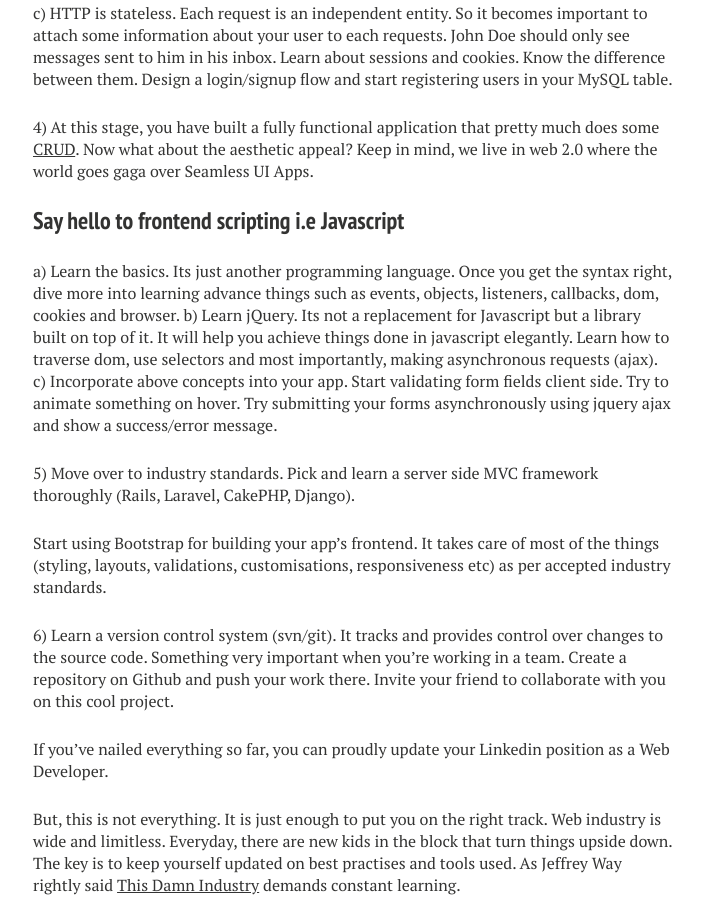
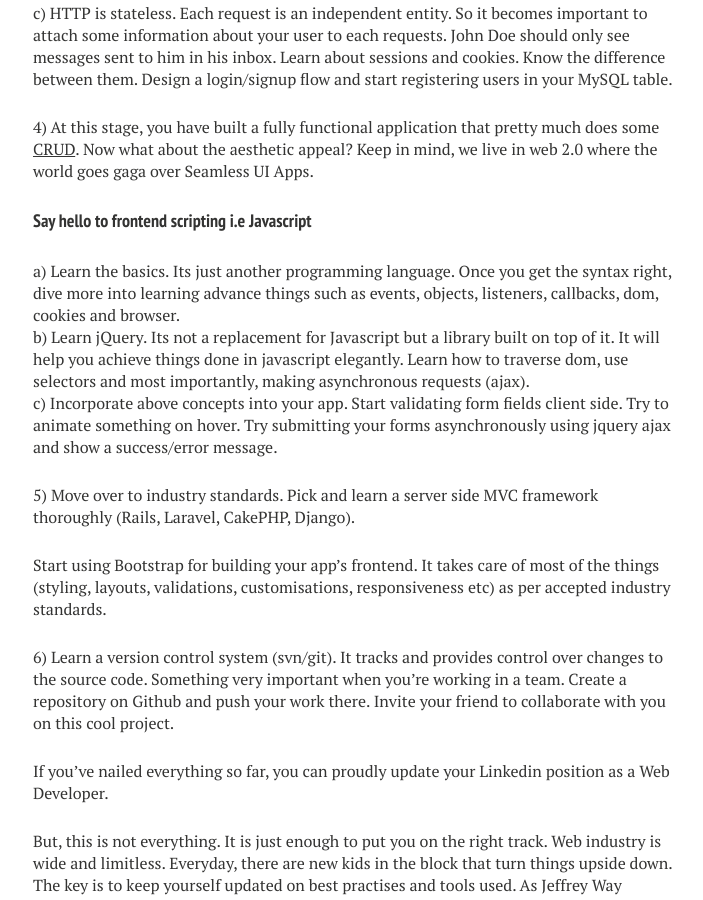
Before and after one commit to niyando/niyando.github.io, a Jekyll site: the page built from _posts/web/2015-07-18-plan-career-in-web-development.markdown, in a window 1280 px wide and 900 px high, scrolled down 1857 px. Shown: the whole window, without its empty margins (287-990 px from the left). Built offline with Jekyll 4.4.1, drawn with Linux system fonts in a browser that asks for light colours; nearby versions of some CDN libraries; comment, search, counter and statistics services are not loaded; some of the changed text lies outside the part shown.

Commit message:
twitter and fb share changes

```diff
--- a/_includes/_social-share.html
+++ b/_includes/_social-share.html
@@ -2,10 +2,10 @@
   <h4>Share on</h4>
   <ul>
     <li>
-      <a href="https://twitter.com/intent/tweet?text={{ site.url }}{{ page.url }}" class="twitter" title="Share on Twitter"><i class="fa fa-twitter"></i><span> Twitter</span></a>
+      <a href="https://twitter.com/intent/tweet?text={{ page.title }}&url={{ site.url }}{{ page.url }}&via=niyando" class="twitter" title="Share on Twitter"><i class="fa fa-twitter"></i><span> Twitter</span></a>
     </li>
     <li>
-      <a href="https://www.facebook.com/sharer/sharer.php?u={{ site.url }}{{ page.url }}" class="facebook" title="Share on Facebook"><i class="fa fa-facebook"></i><span> Facebook</span></a>
+      <a href="javascript:void(0)" class="facebook" title="Share on Facebook" on-click="window.open('https://www.facebook.com/sharer/sharer.php?u={{ site.url }}{{ page.url }}', 'facebook_share', 'height=320, width=640, toolbar=no, menubar=no, scrollbars=no, resizable=no, location=no, directories=no, status=no');"><i class="fa fa-facebook"></i><span> Facebook</span></a>
     </li>
     <li>
       <a href="https://plus.google.com/share?url={{ site.url }}{{ page.url }}" class="google-plus" title="Share on Google Plus"><i class="fa fa-google-plus"></i><span> Google+</span></a>
--- a/_posts/web/2015-07-18-plan-career-in-web-development.markdown
+++ b/_posts/web/2015-07-18-plan-career-in-web-development.markdown
@@ -30,7 +31,7 @@
 
 3) At this point, you should be pretty bored fiddling around your static web page. You've already learnt how to build a form in HTML but have no friggin idea what happens to it when you submit it.
 
-### Welcome to Server Side Scripting.
+#### Welcome to Server Side Scripting.
 
 a) Just to kick start and understand things, start with legacy PHP. You can move to a disciplined MVC framework like Laravel or Ruby on Rails once you get a hang of how web works. Download and install XAMPP. This will setup everything (install php, mysql database and start a apache server locally on your system) for you to get going. Meet your new friend-forever, localhost aka 127.0.0.1
 
@@ -47,10 +48,10 @@
 
 4) At this stage, you have built a fully functional application that pretty much does some [CRUD](https://www.wikiwand.com/en/Create,_read,_update_and_delete){:target="_blank"}. Now what about the aesthetic appeal? Keep in mind, we live in web 2.0 where the world goes gaga over Seamless UI Apps.
 
-### Say hello to frontend scripting i.e Javascript
+#### Say hello to frontend scripting i.e Javascript
 
-a) Learn the basics. Its just another programming language. Once you get the syntax right, dive more into learning advance things such as events, objects, listeners, callbacks, dom, cookies and browser.
-b) Learn jQuery. Its not a replacement for Javascript but a library built on top of it. It will help you achieve things done in javascript elegantly. Learn how to traverse dom, use selectors and most importantly, making asynchronous requests (ajax).
+a) Learn the basics. Its just another programming language. Once you get the syntax right, dive more into learning advance things such as events, objects, listeners, callbacks, dom, cookies and browser.<br>
+b) Learn jQuery. Its not a replacement for Javascript but a library built on top of it. It will help you achieve things done in javascript elegantly. Learn how to traverse dom, use selectors and most importantly, making asynchronous requests (ajax).<br>
 c) Incorporate above concepts into your app. Start validating form fields client side. Try to animate something on hover. Try submitting your forms asynchronously using jquery ajax and show a success/error message.
 
 5) Move over to industry standards. Pick and learn a server side MVC framework  thoroughly (Rails, Laravel, CakePHP, Django).
```
Also changed, not shown: other parts of _posts/web/2015-07-18-plan-career-in-web-development.markdown (+1 -0 lines), images/default-thumb.png, 6 other files.
